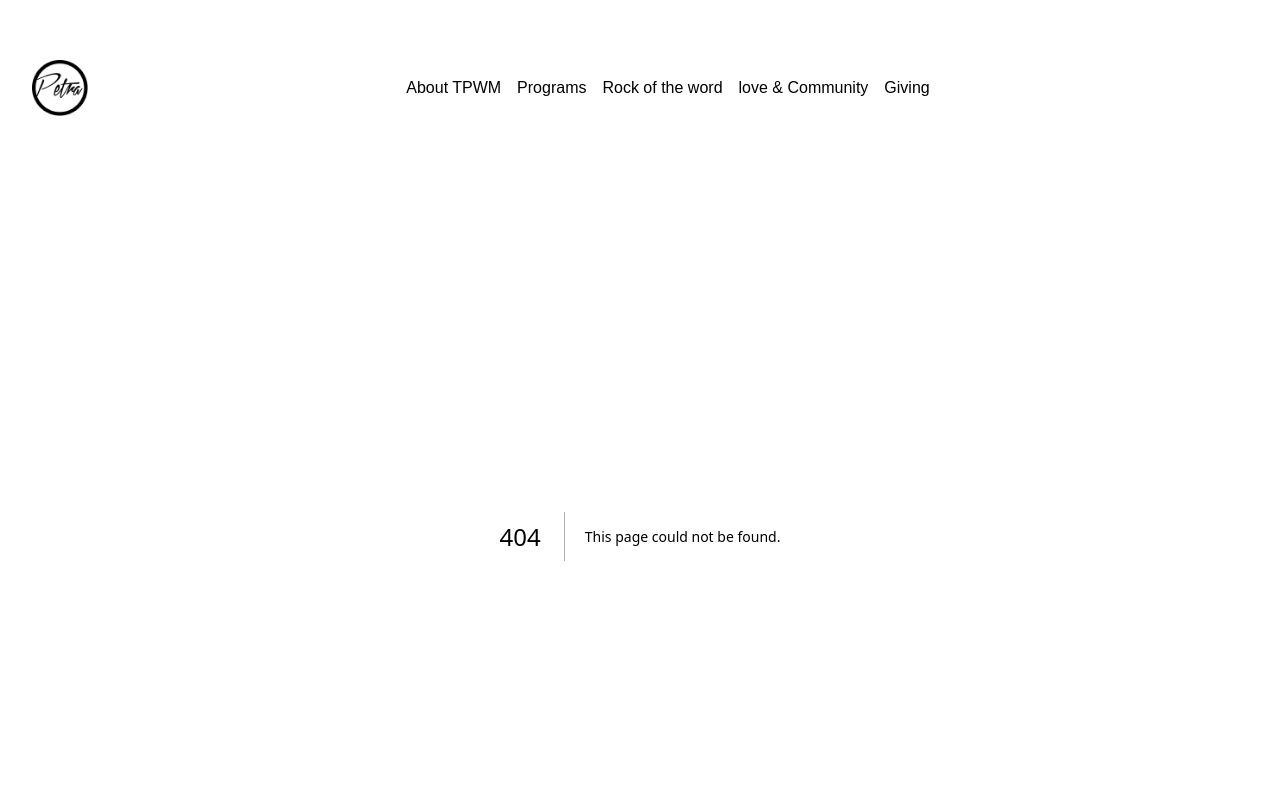
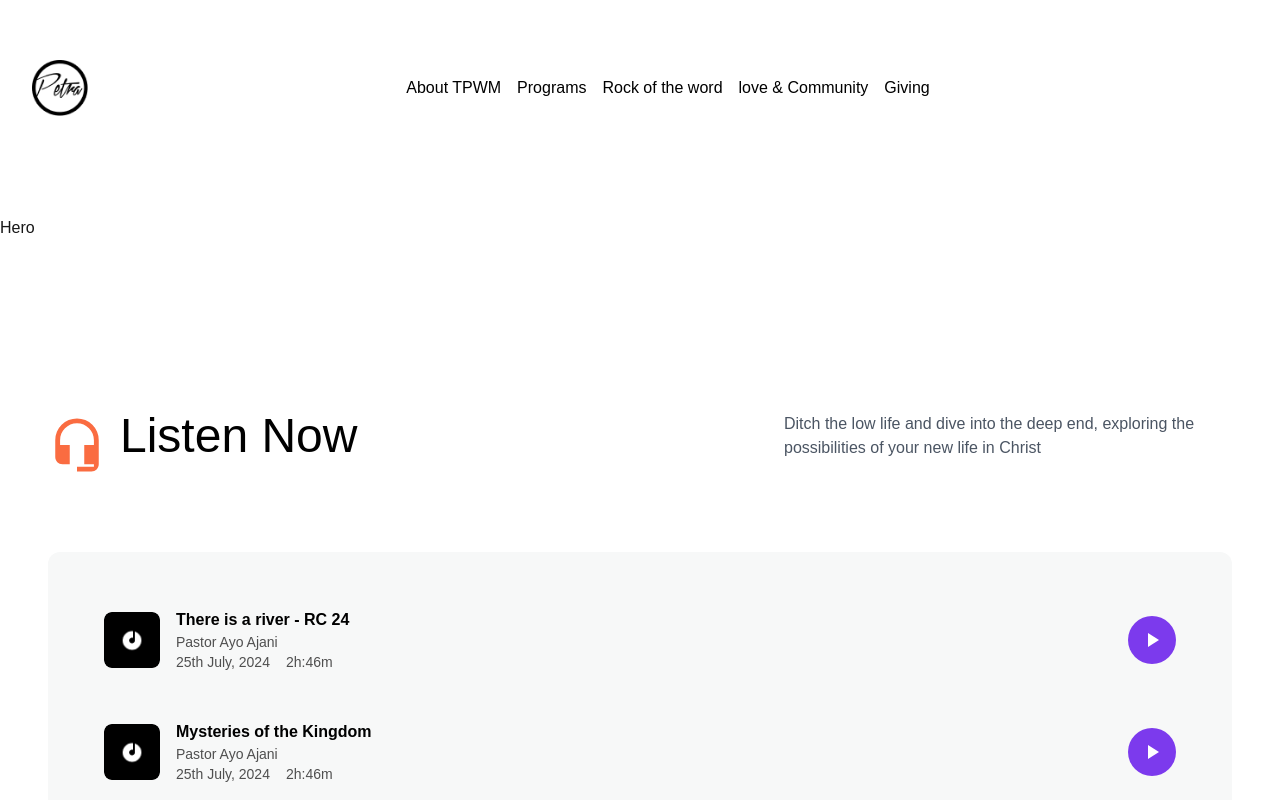
Before and after one commit to Petra-Christian-Centre/petra-cc-new-template, a Next.js app: page /rockoftheword in a window 1280 px wide. Before the commit this address had no page. Shown: the top 800 px of the page. Built offline with nearby package versions, Linux system fonts and the light colour scheme; a web font is replaced by a local one.

Commit message:
rock:ofthe:word

```diff
--- /dev/null
+++ b/app/rockoftheword/page.tsx
@@ -0,0 +1,23 @@
+import React from "react";
+import Image from "next/image";
+import Link from "next/link";
+import ListenNow from "@/components/ListenNow";
+import Hero from "@/components/RockoftheWord/Hero";
+
+export default function ProgramPage() {
+
+  return (
+    <>
+      {/* Hero Section */}
+      <div className="w-full max-w-7xl mx-auto mt-20">
+        <Hero />
+      </div>
+      {/* Programs Section */}
+      <div className="w-full max-w-7xl mx-auto px-4 mt-20"></div>
+
+      <div className="w-full px-4 mt-32">
+        <ListenNow />
+      </div>
+    </>
+  );
+}
--- a/components/Navbar.tsx
+++ b/components/Navbar.tsx
@@ -20,7 +20,7 @@ export default function Navbar() {
             <Link href="/program" className="hover:text-gray-600 text-black">
               Programs
             </Link>
-            <Link href="/program" className="hover:text-gray-600 text-black">
+            <Link href="/rockoftheword" className="hover:text-gray-600 text-black">
               Rock of the word
             </Link>
             <Link href="/program" className="hover:text-gray-600 text-black">
--- /dev/null
+++ b/components/RockoftheWord/Hero.tsx
@@ -0,0 +1,7 @@
+import React from 'react'
+
+export default function Hero() {
+  return (
+    <div>Hero</div>
+  )
+}
```
